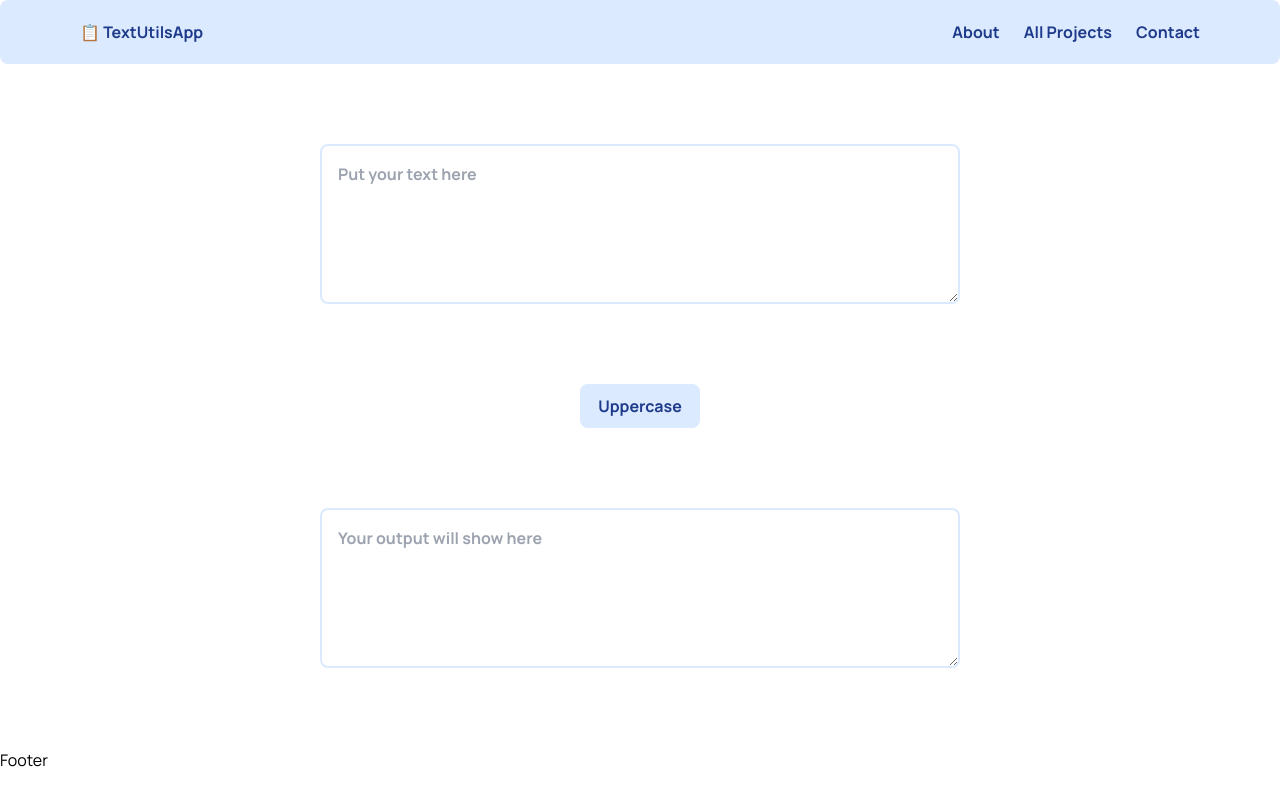
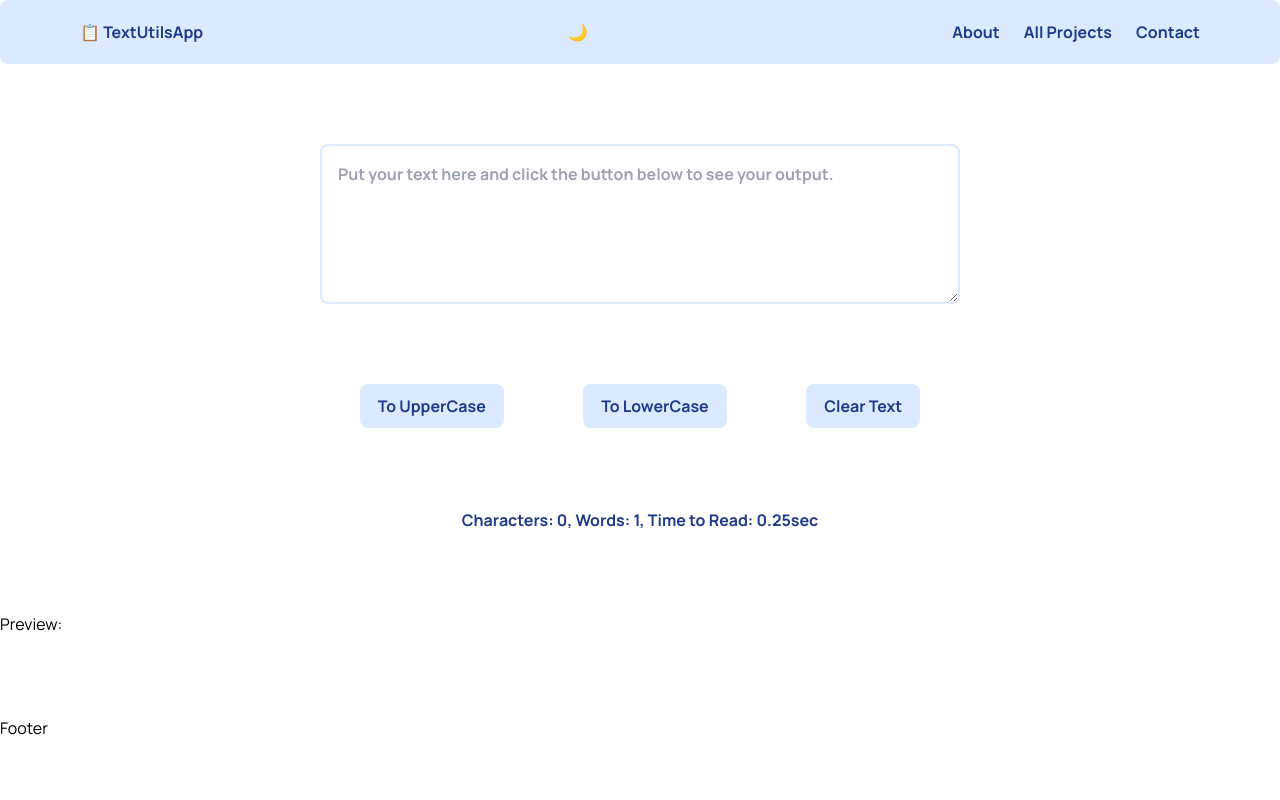
Before and after one commit to yashvdhakad/textutilsApp, a React (Vite) app: page / in a window 1280 px wide. Built offline with nearby package versions, Linux system fonts and the light colour scheme.

Commit message:
all basic features added

```diff
--- a/src/App.jsx
+++ b/src/App.jsx
@@ -7,7 +7,7 @@ function App() {
 
   return (
     <div className='max-w-7xl m-[auto] space-y-20'>
-      <Navbar/>
+      <Navbar title={"📋 TextUtilsApp"}/>
       <Main/>
       <Footer/>
     </div>
--- a/src/components/Main.jsx
+++ b/src/components/Main.jsx
@@ -1,14 +1,38 @@
-import React from 'react'
-import InputBox from './InputBox'
-import Buttons from './Buttons'
-import OutputBox from './OutputBox'
+import { useState } from "react"
 
 const Main = () => {
+    const [text, setText] = useState("")
+
+    const onChangeHandler = (e) => {
+        setText(e.target.value);
+    }
+
+    const upperCaseHandler = () => {
+        setText(text.toUpperCase());
+    }
+    const lowerCaseHandler = () => {
+        setText(text.toLowerCase());
+    }
+    const clearTextHandler = () => {
+        setText("");
+    }
+
     return (
         <>
-            <InputBox />
-            <Buttons />
-            <OutputBox />
+            <textarea className='w-1/2 h-40 block m-[auto] p-4 border-2 border-blue-100 rounded-lg text-blue-900 font-bold' placeholder='Put your text here and click the button below to see your output.' value={text} onChange={onChangeHandler}></textarea>
+
+            <div className="w-1/2 m-[auto] flex">
+                <button className='m-[auto] px-4 py-2 bg-blue-100 text-blue-900 font-bold border-2 border-blue-100 rounded-lg hover:shadow' onClick={upperCaseHandler}>To UpperCase</button>
+
+                <button className='m-[auto] px-4 py-2 bg-blue-100 text-blue-900 font-bold border-2 border-blue-100 rounded-lg hover:shadow' onClick={lowerCaseHandler}>To LowerCase</button>
+
+                <button className='m-[auto] px-4 py-2 bg-blue-100 text-blue-900 font-bold border-2 border-blue-100 rounded-lg hover:shadow' onClick={clearTextHandler}>Clear Text</button>
+            </div>
+
+            <div className='w-fit m-[auto] text-blue-900 font-bold space-y-2'>
+                Characters: {text.length}, Words: {text.split(" ").length}, Time to Read: {0.25 * text.split(" ").length}sec</div>
+
+            <div className="">Preview: {text}</div>
         </>
     )
 }
--- a/src/components/Navbar.jsx
+++ b/src/components/Navbar.jsx
@@ -1,9 +1,16 @@
-import React from 'react'
+import React, { useState } from 'react'
 
-const Navbar = () => {
+const Navbar = (props) => {
+    const [emoji, setEmoji] = useState("🌙");
+
+    const darkModeHandler =()=>{
+        setEmoji("☀️")
+    }
+
     return (
         <nav className='h-16 px-20 bg-blue-100 text-blue-900 font-bold flex flex-row justify-between items-center rounded-lg'>
-            <h1>📋 TextUtilsApp</h1>
+            <h1>{props.title}</h1>
+            <button className="" onClick={darkModeHandler}>{emoji}</button>
             <div className="flex space-x-6 font-bold">
                 <a href="/">About</a>
                 <a href="/">All Projects</a>
```
